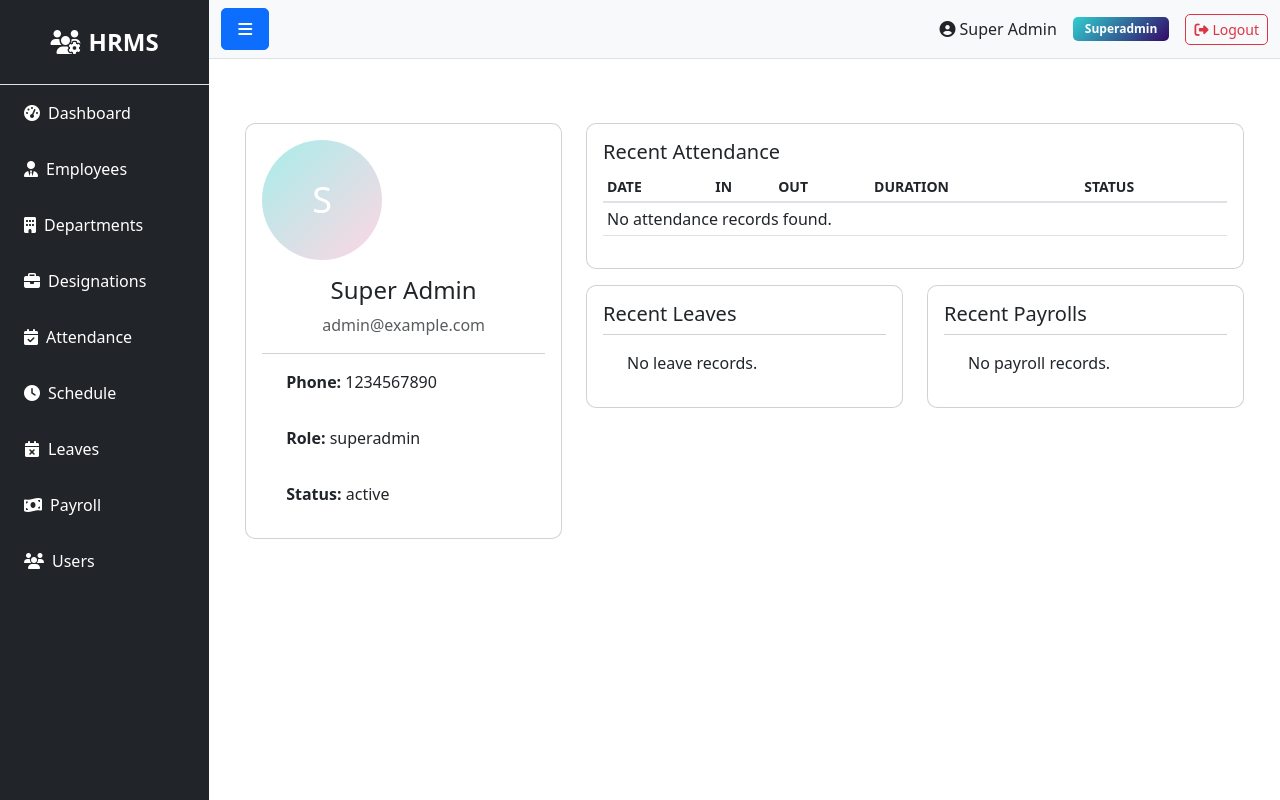
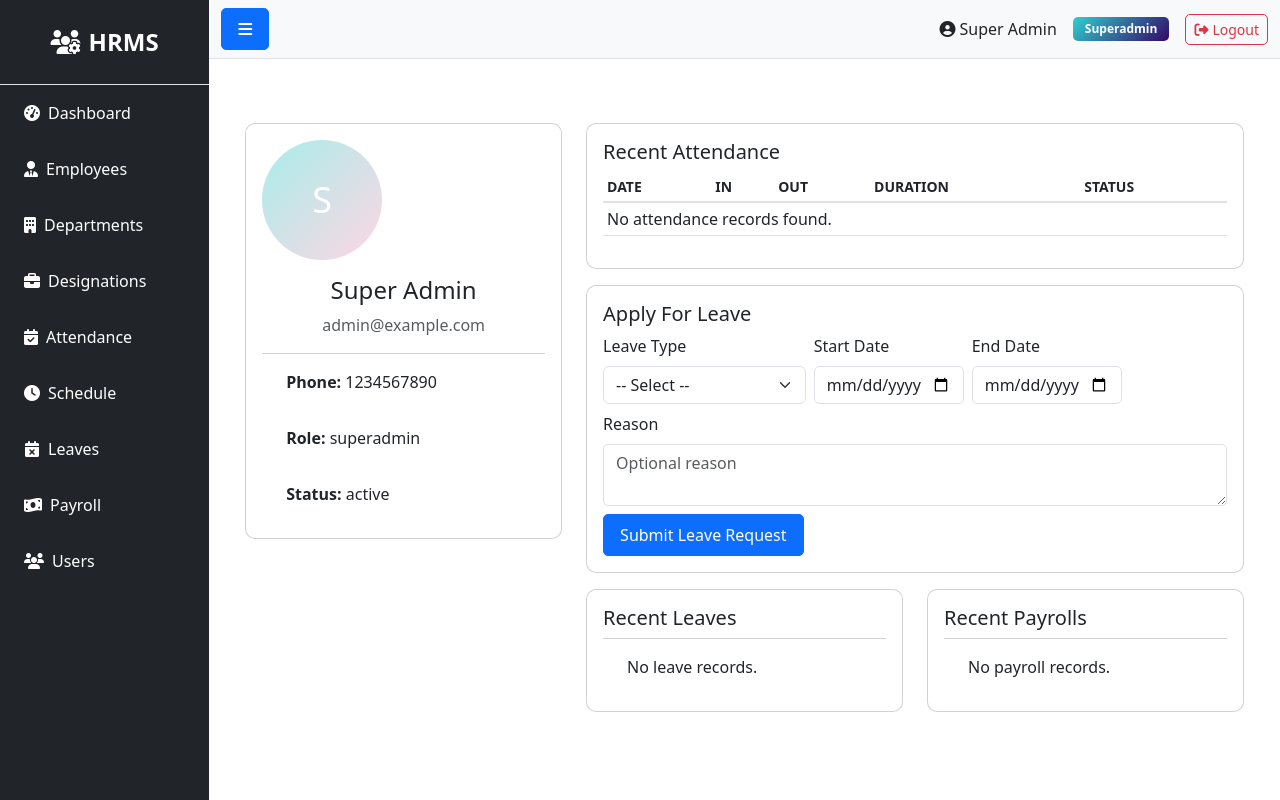
Before and after one commit to vikasprajapat2/HRMS, a Flask app: page /user/dashboard in a window 1280 px wide. Run offline with Flask 3, Linux system fonts and the light colour scheme; a user stored in the database is signed in.

Commit message:
Employee: apply leave from dashboard (route + embedded form)

```diff
--- a/routes/user.py
+++ b/routes/user.py
@@ -5,6 +5,8 @@ from models import User, Role, Employee, Attendance, Leave, Payroll, AuditLog
 from flask_bcrypt import Bcrypt
 import json
 from functools import wraps
+from database import db
+from datetime import datetime
 
 bp = Blueprint('user', __name__, url_prefix='/user')
 bcrypt = Bcrypt()
@@ -156,3 +158,75 @@ def dashboard():
         payrolls = Payroll.query.filter_by(employee_id=employee.id).order_by(Payroll.year.desc(), Payroll.month.desc()).limit(6).all()
 
     return render_template('admin/user/dashboard.html', user=user, employee=employee, attendances=attendances, leaves=leaves, payrolls=payrolls)
+
+
+@bp.route('/leave/apply', methods=['GET', 'POST'])
+@login_required
+def apply_leave():
+    # Allow logged-in employees to apply for leave linked to their Employee record
+    user = current_user
+    try:
+        employee = Employee.query.filter_by(email=user.email).first()
+    except Exception:
+        employee = None
+
+    if not employee:
+        flash('Employee record not found for current user.', 'danger')
+        return redirect(url_for('user.dashboard'))
+
+    if request.method == 'POST':
+        try:
+            start_date = datetime.strptime(request.form.get('start_date'), '%Y-%m-%d').date()
+            end_date = datetime.strptime(request.form.get('end_date'), '%Y-%m-%d').date()
+        except Exception:
+            flash('Invalid date format.', 'danger')
+            return redirect(url_for('user.dashboard'))
+
+        if start_date > end_date:
+            flash('Start date cannot be after end date.', 'danger')
+            return redirect(url_for('user.dashboard'))
+
+        # Check for overlapping leaves
+        existing_leave = Leave.query.filter(
+            Leave.employee_id == employee.id,
+            Leave.status != 'rejected',
+            Leave.start_date <= end_date,
+            Leave.end_date >= start_date
+        ).first()
+
+        if existing_leave:
+            flash('You already have an approved/pending leave in this date range.', 'warning')
+            return redirect(url_for('user.dashboard'))
+
+        leave = Leave(
+            employee_id=employee.id,
+            leave_type=request.form.get('leave_type'),
+            start_date=start_date,
+            end_date=end_date,
+            reason=request.form.get('reason'),
+            status='pending'
+        )
+        db.session.add(leave)
+        db.session.commit()
+
+        # Audit log
+        try:
+            log = AuditLog(
+                actor_id=current_user.id,
+                action='create',
+                model='Leave',
+                record_id=leave.id,
+                old_data=None,
+                new_data=json.dumps({'employee_id': employee.id, 'start_date': str(start_date), 'end_date': str(end_date), 'leave_type': leave.leave_type}),
+                ip_address=request.remote_addr
+            )
+            db.session.add(log)
+            db.session.commit()
+        except Exception:
+            current_app.logger.exception('Failed to write audit log for leave application')
+
+        flash('Leave request submitted successfully!', 'success')
+        return redirect(url_for('user.dashboard'))
+
+    # GET -> redirect back to dashboard (form is embedded there)
+    return redirect(url_for('user.dashboard'))
--- a/templates/admin/user/dashboard.html
+++ b/templates/admin/user/dashboard.html
@@ -72,6 +72,40 @@
         </table>
       </div>
 
+      <!-- Apply Leave Card -->
+      <div class="card p-3 mb-3">
+        <h5>Apply For Leave</h5>
+        <form method="POST" action="{{ url_for('user.apply_leave') }}">
+          <div class="row g-2">
+            <div class="col-md-4">
+              <label class="form-label">Leave Type</label>
+              <select name="leave_type" class="form-select" required>
+                <option value="">-- Select --</option>
+                <option value="annual">Annual</option>
+                <option value="sick">Sick</option>
+                <option value="casual">Casual</option>
+                <option value="maternity">Maternity</option>
+              </select>
+            </div>
+            <div class="col-md-3">
+              <label class="form-label">Start Date</label>
+              <input type="date" name="start_date" class="form-control" required>
+            </div>
+            <div class="col-md-3">
+              <label class="form-label">End Date</label>
+              <input type="date" name="end_date" class="form-control" required>
+            </div>
+            <div class="col-md-12 mt-2">
+              <label class="form-label">Reason</label>
+              <textarea name="reason" class="form-control" rows="2" placeholder="Optional reason"></textarea>
+            </div>
+            <div class="col-md-12 mt-2">
+              <button class="btn btn-primary">Submit Leave Request</button>
+            </div>
+          </div>
+        </form>
+      </div>
+
       <div class="row">
         <div class="col-md-6">
           <div class="card p-3 mb-3">
```
